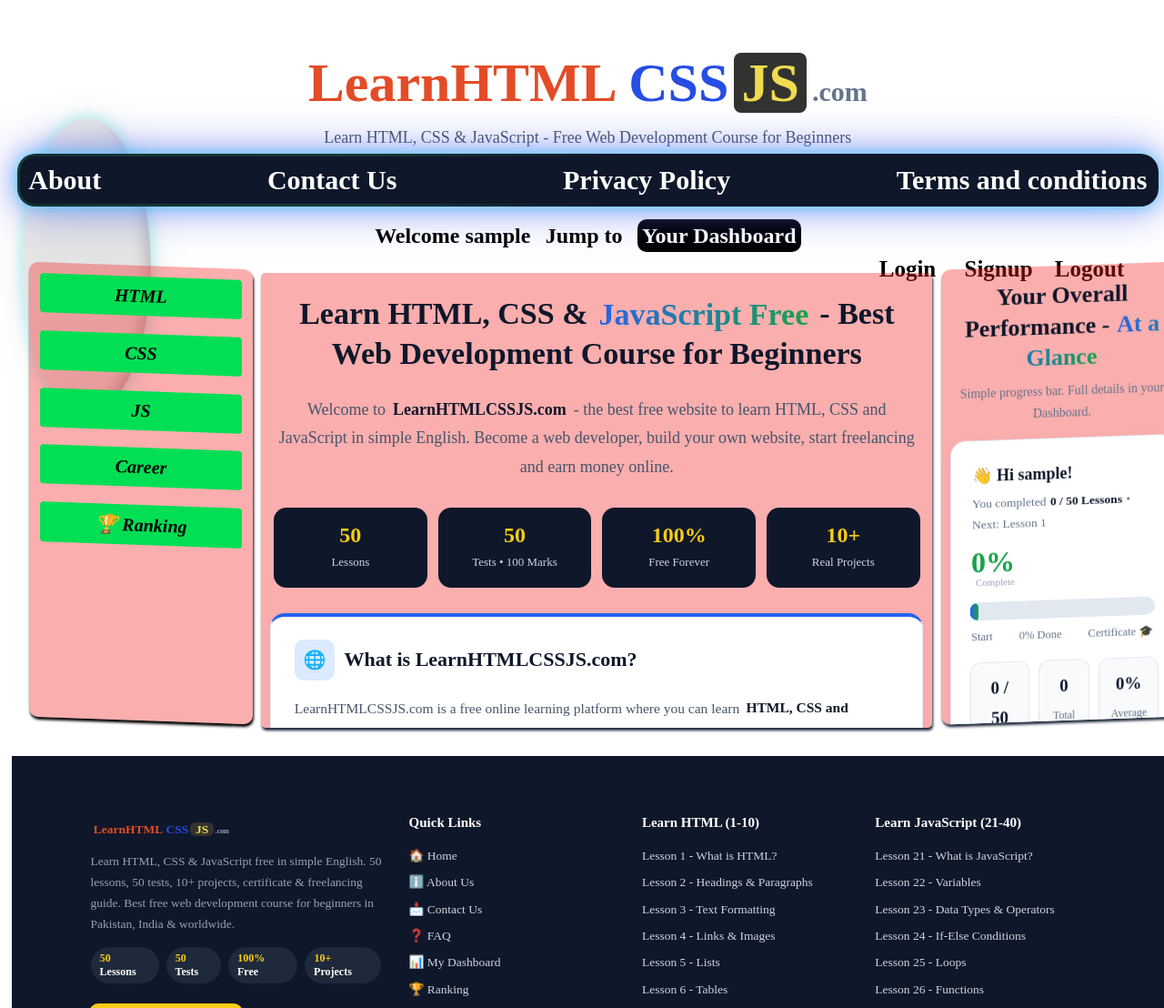
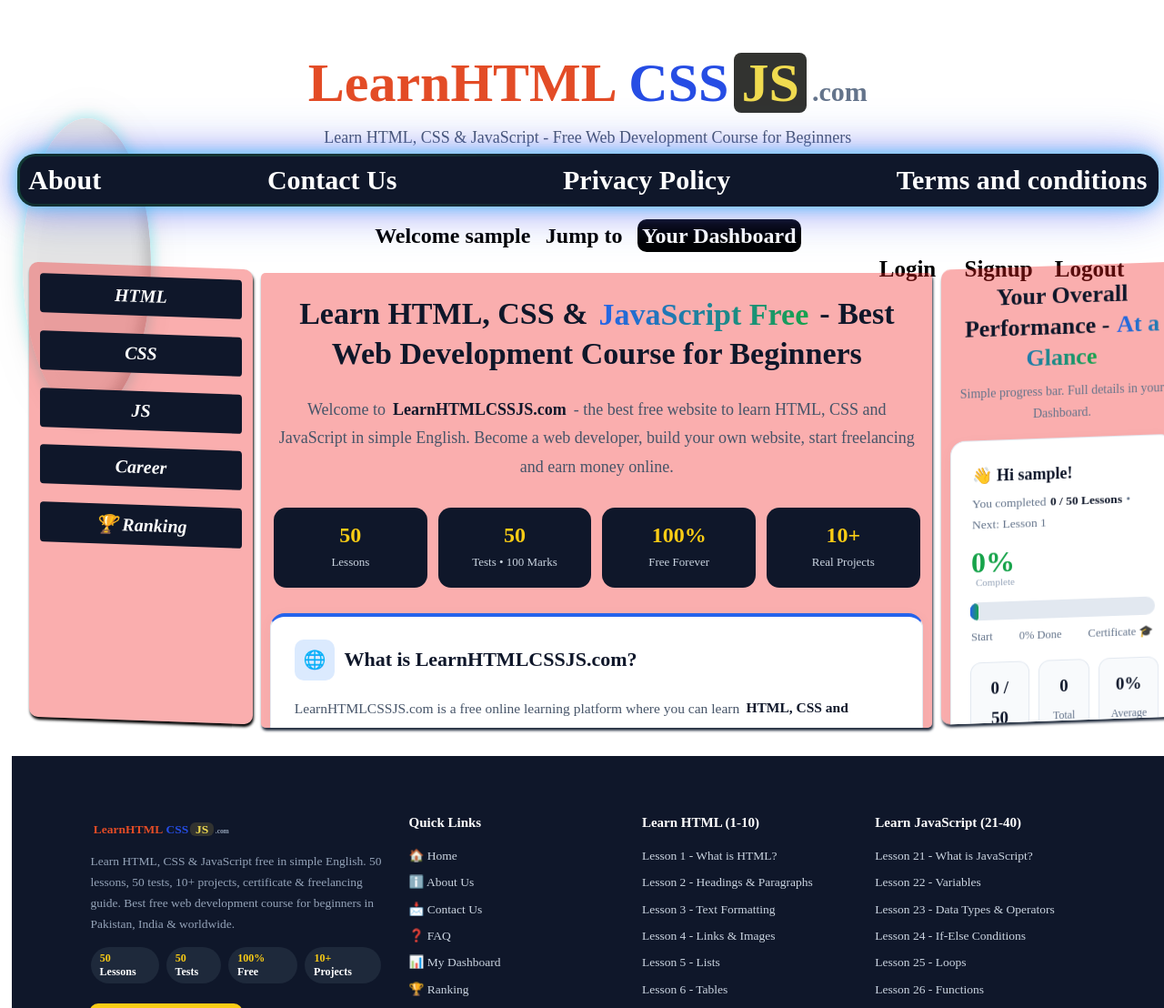
Before and after one commit to historianking0004-sys/learnhtmlcssjs, a Node server app: page / in a window 1280 px wide. Shown: the top 1108 px of the page at 91% size. Run offline with Node 20, Linux system fonts and the light colour scheme; the visitor is signed in with stand-in values (Sample User, id 1); some libraries are stand-ins or nearby versions; grey boxes are pictures that could not be loaded.

Commit message:
Tab1 Button Color Change

```diff
--- a/public/stylesheets/style.css
+++ b/public/stylesheets/style.css
@@ -264,7 +264,8 @@ body{
 
 }
 .code{
-    background: #03df54;
+   background: #0f172a;
+   color: white;
     text-align: center;
     font-weight: bold;
     font-style: italic;
```
